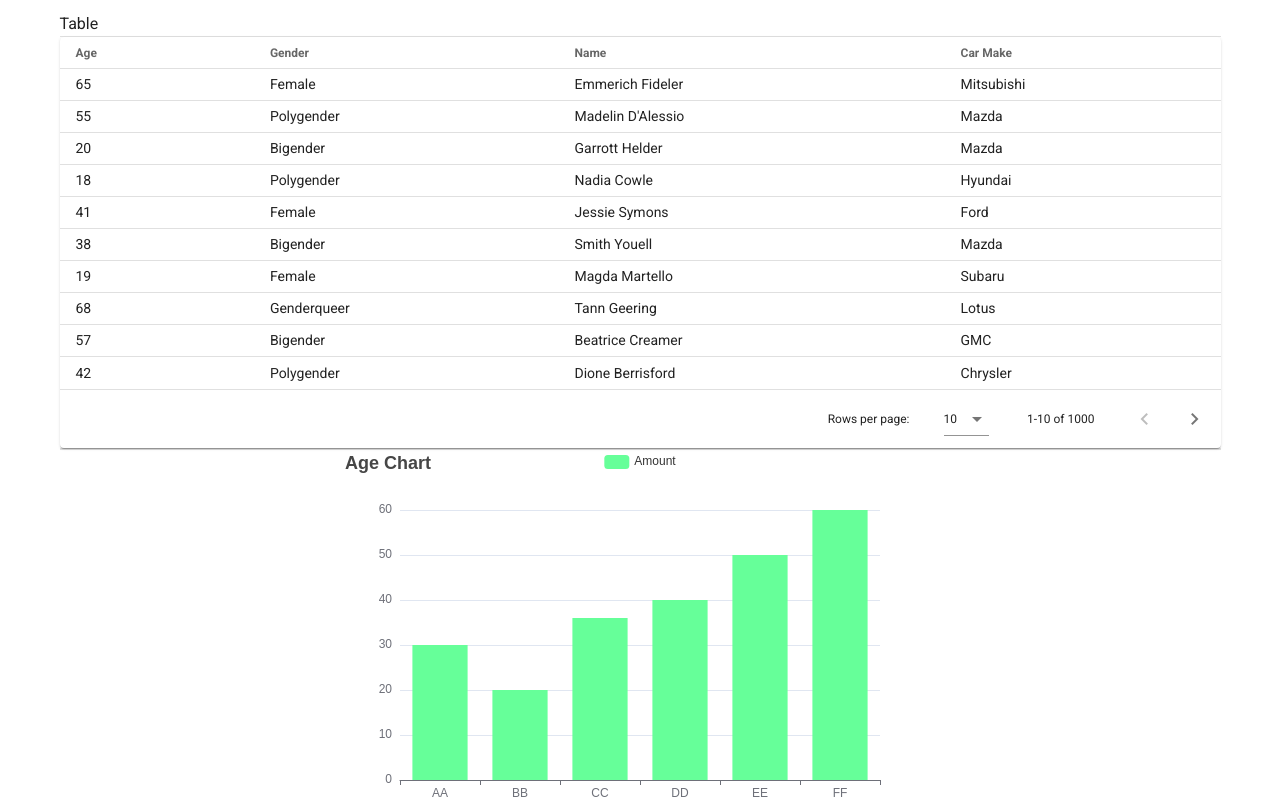
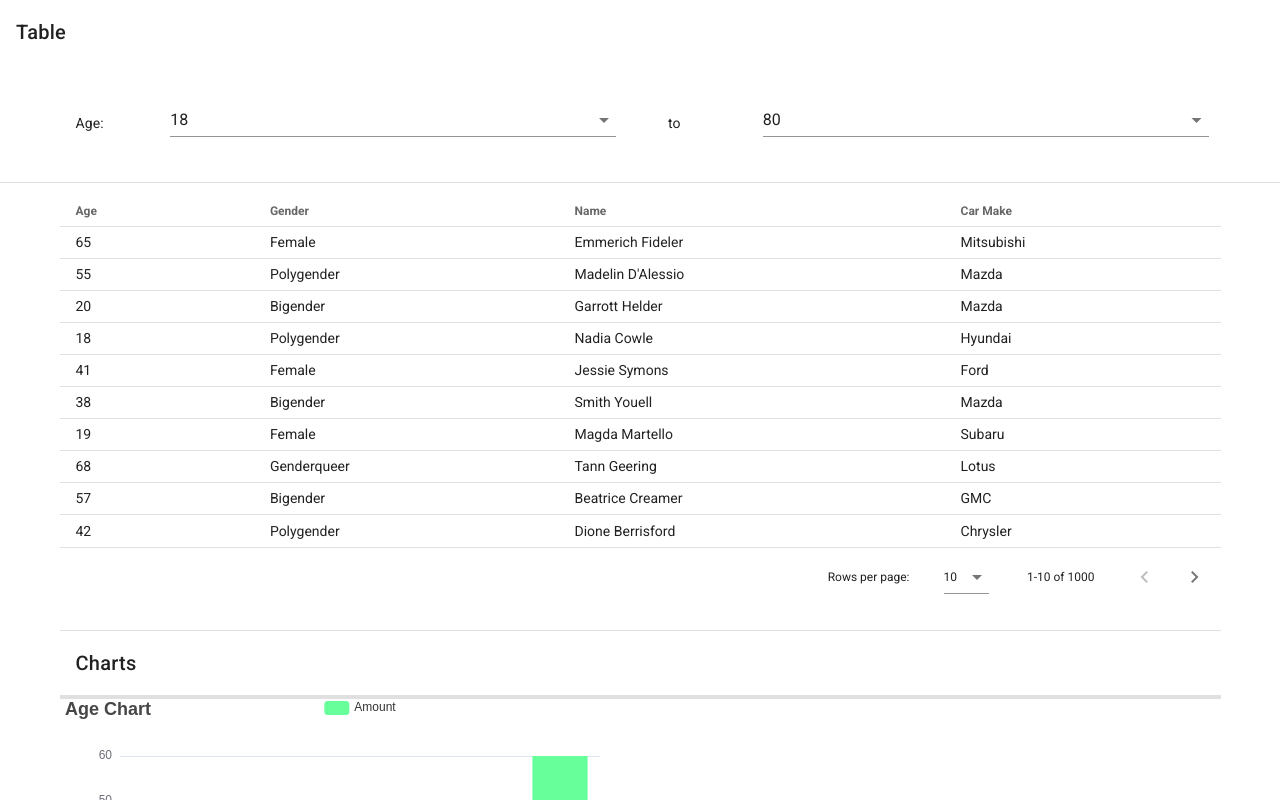
Before and after one commit to SimonHan1126/jba-code-test, a Vue app: page / in a window 1280 px wide. Shown: the top 800 px of the page. Built offline with nearby package versions, Linux system fonts and the light colour scheme.

Commit message:
Update UserDisplay.vue
1. user can sort desc/asc by age gender and car_make
2.user can filter the table by adjust the age
3.Tables need to be paginated

```diff
--- a/src/components/UserDisplay.vue
+++ b/src/components/UserDisplay.vue
@@ -1,32 +1,65 @@
 <template>
+  <div>
+    <v-card-title>Table</v-card-title>
     <v-container>
-    <div id="app">
-      <v-app id="inspire">
-        <template>
-          <div>Table</div>
+      <v-row justify="center" align="center">
+        <v-col
+          cols="1"
+        >
+          <v-card-text font-size="18px">Age:</v-card-text>
+        </v-col>
+        <v-col
+          cols="5"
+        >
+          <v-container>
+            <v-select
+              v-model="ageRangeStart"
+              :items="ageRangeStartArray"
+              @change="onAgeRangeStartChange"
+            />
+          </v-container>
+        </v-col>
+        <v-col
+          cols="1"
+        >
+          <v-card-text font-size="18px">to</v-card-text>
+        </v-col>
+        <v-col
+          cols="5"
+        >
+          <v-container>
+            <v-select
+              v-model="ageRangeEnd"
+              :items="ageRangeEndArray"
+              @change="onAgeRangeEndChange"
+            />
+          </v-container>
+        </v-col>
+      </v-row>
+    </v-container>
     <v-divider/>
-          <div>
+    <v-container>
       <v-data-table
         dense
         :headers="headers"
         :items="userInfoList"
         item-key="name"
-              class="elevation-1"
         :search="search"
       >
       </v-data-table>
-          </div>
+    </v-container>
+    <v-container>
       <v-divider/>
-          <div></div>
+      <v-card-title>Charts</v-card-title>
       <v-divider/>
       <AgeChart/>
+      <v-divider/>
       <GenderChart/>
+      <v-divider/>
       <CarAmountChart/>
       <v-divider/>
-        </template>
-      </v-app>
+    </v-container>
   </div>
-  </v-container>
 </template>
 
 <script>
@@ -47,10 +80,12 @@
       return {
         search: "",
         name: "",
-        calories: "",
-        fat: "",
-        carbs: "",
-        userInfoList: this.$UserInfoList
+        userInfoList: this.$UserInfoList,
+        ageRangeStartArray: [],
+        ageRangeEndArray: [],
+        ageRangeStart: null,
+        ageRangeEnd: null,
+        mapAgeToUserInfo: {},
       };
     },
     computed: {
@@ -58,41 +93,62 @@
         return [
           {
             text: "Age",
-            // align: "left",
-            // sortable: false,
             value: "age",
-            // filter: f => { return ( f + '' ).toLowerCase().includes( this[ 'name' ].toLowerCase() ) }
           },
           {
             text: "Gender",
             value: "gender",
-            // filter: value => {
-            //   if (!this.calories) return true;
-            //   return value < parseInt(this.calories);
-            // }
           },
           {
             text: "Name",
             value: "name",
-            // filter: value => {
-            //   if (!this.fat) return true;
-            //   return value < parseInt(this.fat);
-            // }
+            sortable: false,
           },
           {
             text: "Car Make",
             value: "car_make",
-            // filter: value => {
-            //   if (!this.carbs) return true;
-            //   return value == parseInt(this.carbs);
-            // }
           }
         ];
       }
     },
     methods: {
       init() {
-        // console.log("UserInfoList " + JSON.stringify(this.$UserInfoList))
+        this.processUserInfoList(this.$UserInfoList)
+        this.initAgeRange()
+      },
+      initAgeRange() {
+        this.ageRangeStartArray = Object.keys(this.mapAgeToUserInfo)
+        this.ageRangeEndArray = this.ageRangeStartArray
+        this.ageRangeStart = this.ageRangeStartArray[0];
+        this.ageRangeEnd = this.ageRangeEndArray[this.ageRangeEndArray.length - 1]
+      },
+      processUserInfoList(userInfoList) {
+        for (let i = 0; i < userInfoList.length; i++) {
+          const userInfo = userInfoList[i]
+          const age = userInfo.age
+          if (!this.mapAgeToUserInfo[age]) {
+            this.mapAgeToUserInfo[age] = []
+          }
+          this.mapAgeToUserInfo[age].push(userInfo)
+        }
+      },
+      updateUserInfoListByAgeRange() {
+        if (this.ageRangeStart > this.ageRangeEnd) {
+          const temp = this.ageRangeStart
+          this.ageRangeStart = this.ageRangeEnd
+          this.ageRangeEnd = temp
+        }
+
+        this.userInfoList = []
+        for (let i = this.ageRangeStart; i <= this.ageRangeEnd; i++) {
+          this.userInfoList = this.userInfoList.concat(this.mapAgeToUserInfo[i])
+        }
+      },
+      onAgeRangeStartChange() {
+        this.updateUserInfoListByAgeRange()
+      },
+      onAgeRangeEndChange() {
+        this.updateUserInfoListByAgeRange()
       }
     }
   }
```
Lines whose indentation alone changed are shown as unchanged.
